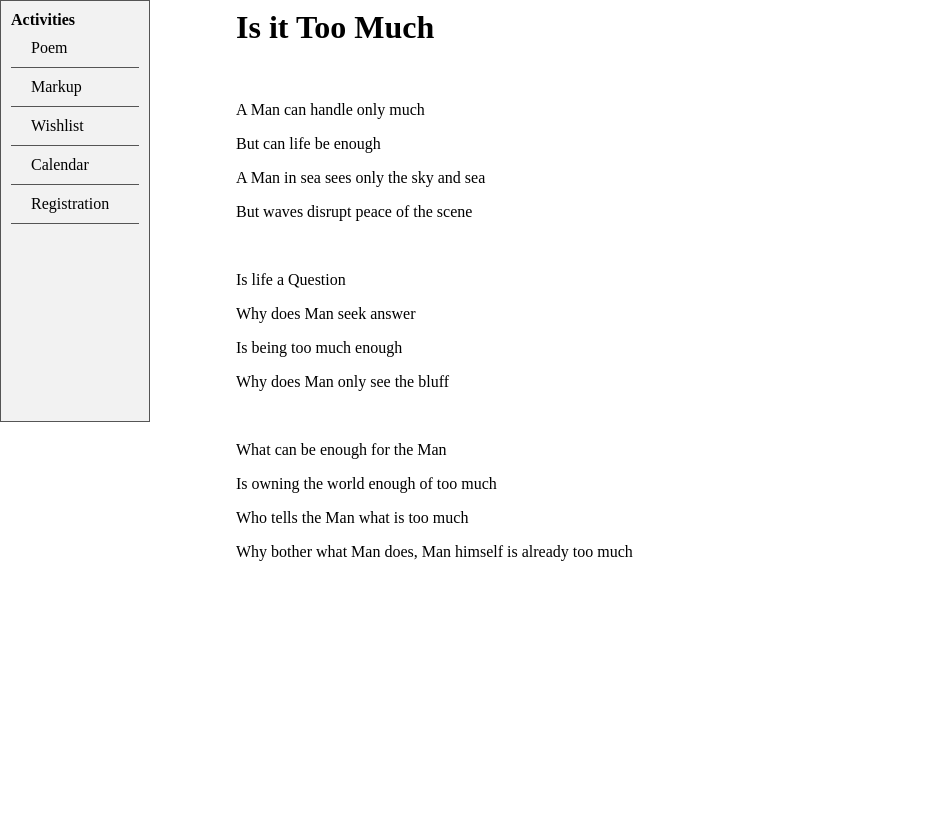
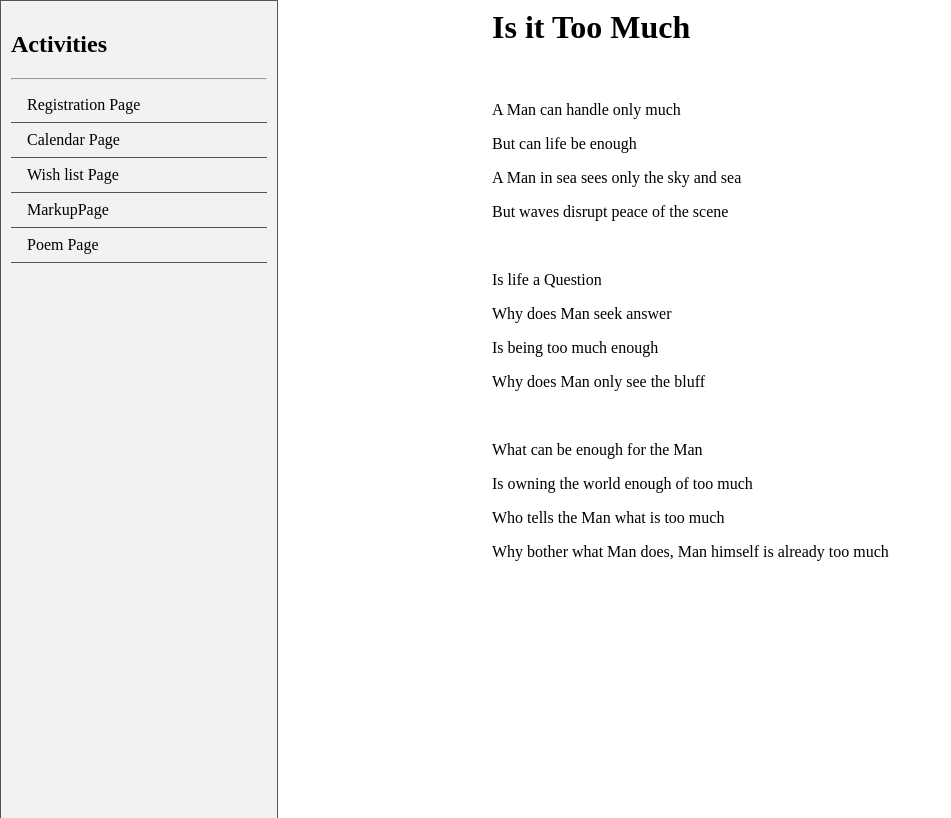
Before and after one commit to JG0nzales/Gonzales_WebDev_Midterm, a plain HTML site: page Masterdetail.html in a window 1280 px wide. Shown: the whole page, without its empty margins (0-951 px from the left). Drawn offline with Linux system fonts and the light colour scheme.

Commit message:
Update Masterdetail.html

```diff
--- a/Masterdetail.html
+++ b/Masterdetail.html
@@ -10,60 +10,54 @@ ul {
   list-style-type: none;
   margin: 0;
   padding: 10;
-  width: 10%;
+  width: 20%;
   background-color: #f2f2f2;
   position: fixed;
-  height: 50%;
+  height: 100%;
   overflow: auto;
   border: 1px solid #555;
 }
 
+
+
 li a {
   display: block;
   color: #000;
-  padding: 10px 20px;
+  padding: 8px 16px;
   text-decoration: none;
   border-bottom: 1px solid #555;
 }
 
-li a.active {
-  background-color: #4CAF50;
+
+  li a:hover:not(.active) {
+  background-color: #555;
   color: white;
 }
 
-li a:hover:not(.active) {
-  background-color: #555;
-  color: white;
-}
 </style>
 </head>
 <body>
 <form action="">
-
   <ul>
-
+<h2><strong>Activities</strong></h2>
+    <hr>
     <div class="cont">
         <div class="c-3 m">
-             <div class="m-item tit"><strong>Activities</strong></div>
-          <div class="m-item"><li><a href="Poem.html" target="iname">Poem</a></li></div>
-            <div class="m-item"><li><a href="Markup.html" target="iname">Markup</a></li></div>
-            <div class="m-item"><li><a href="Wishlist.html" target="iname">Wishlist</a></li></div>
-            <div class="m-item"><li><a href="Calendar.html" target="iname">Calendar</a></li></div>
-            <div class="m-item"><li><a href="registration.html" target="iname">Registration</a></li></div>
+
+          <div class="m-item"><li><a href="registration.html" target="iname">Registration Page</a></li></div>
+            <div class="m-item"><li><a href="Calendar.html" target="iname">Calendar Page</a></li></div>
+            <div class="m-item"><li><a href="wishlist.html" target="iname">Wish list Page</a></li>
+            <div class="m-item"><li><a href="markup.html" target="iname">MarkupPage</a></li>
+            <div class="m-item"><li><a href="Poem.html" target="iname">Poem Page</a></li></div>
 
         </div>
    </ul>
 
-    <div style="margin-left:10%;padding:1px 100px;height:100%;">
+    <div style="margin-left:30%;padding:1px 100px;height:100%;">
 <div class="c-9 det">
             <iframe src="poem.html" name="iname" frameborder=""height="100%" width="100%"></iframe>
-        </div>
-
-
-
 
 </div>
-
 </form>
 </body>
 </html>
```
